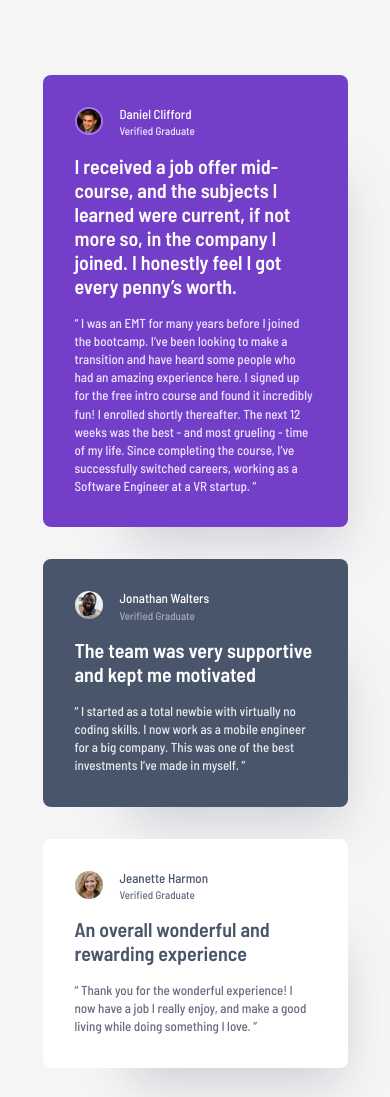
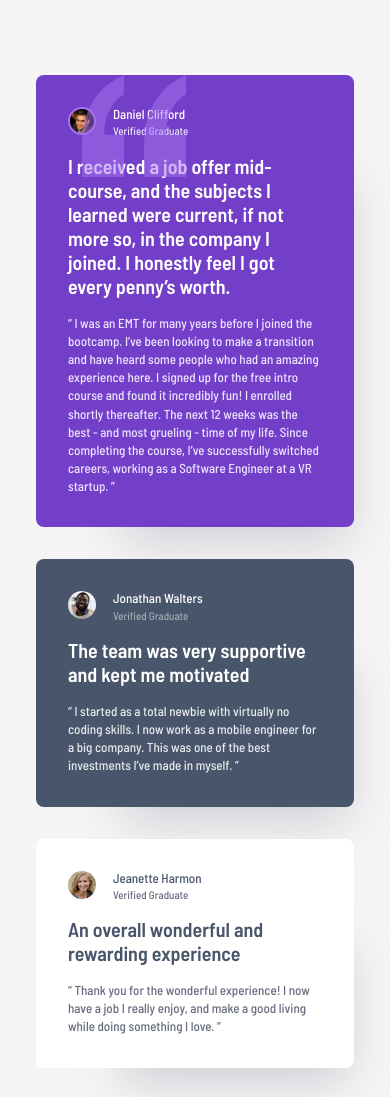
Before and after one commit to ChechiX/testimonials-grid-section, a plain HTML site: page index.html in a window 390 px wide. Shown: the top 1097 px of the page. Drawn offline with Linux system fonts and the light colour scheme.

Commit message:
add tablet view

```diff
--- a/index.html
+++ b/index.html
@@ -34,7 +34,7 @@
   </head>
   <body>
     <main class="container">
-      <article class="article bg-purple-500 drop-shadow">
+      <section class="section bg-purple-500 drop-shadow">
         <div class="profile">
           <img
             class="profile__image border-purple-300"
@@ -48,12 +48,16 @@
             <p class="author__status text-purple-50">Verified Graduate</p>
           </div>
         </div>
-        <h2 class="article__title text-white">
+
+        <div class="quote__icon"></div>
+
+        <h2 class="section__title text-white">
           I received a job offer mid-course, and the subjects I learned were
           current, if not more so, in the company I joined. I honestly feel I
           got every penny’s worth.
         </h2>
-        <p class="article__text text-purple-50">
+
+        <p class="section__text text-purple-50">
           “ I was an EMT for many years before I joined the bootcamp. I’ve been
           looking to make a transition and have heard some people who had an
           amazing experience here. I signed up for the free intro course and
@@ -62,9 +66,10 @@
           completing the course, I’ve successfully switched careers, working as
           a Software Engineer at a VR startup. ”
         </p>
-      </article>
+      </section>
 
-      <article class="article bg-grey-500 drop-shadow">
+      <div class="grid">
+        <section class="section bg-grey-500 drop-shadow">
           <div class="profile">
             <img
               class="profile__image"
@@ -79,17 +84,17 @@
             </div>
           </div>
 
-        <h2 class="article__title text-white">
+          <h2 class="section__title text-white">
             The team was very supportive and kept me motivated
           </h2>
-        <p class="article__text text-grey-100">
+          <p class="section__text text-grey-100">
             “ I started as a total newbie with virtually no coding skills. I now
-          work as a mobile engineer for a big company. This was one of the best
-          investments I’ve made in myself. ”
+            work as a mobile engineer for a big company. This was one of the
+            best investments I’ve made in myself. ”
           </p>
-      </article>
+        </section>
 
-      <article class="article bg-white drop-shadow">
+        <section class="section bg-white drop-shadow">
           <div class="profile">
             <img
               class="profile__image"
@@ -104,16 +109,17 @@
             </div>
           </div>
 
-        <h2 class="article__title text-grey-500">
+          <h2 class="section__title text-grey-500">
             An overall wonderful and rewarding experience
           </h2>
-        <p class="article__text text-grey-400">
+          <p class="section__text text-grey-400">
             “ Thank you for the wonderful experience! I now have a job I really
             enjoy, and make a good living while doing something I love. ”
           </p>
-      </article>
+        </section>
+      </div>
 
-      <article class="article bg-dark-blue drop-shadow">
+      <section class="section bg-dark-blue drop-shadow">
         <div class="profile">
           <img
             class="profile__image border-purple-300"
@@ -128,12 +134,12 @@
           </div>
         </div>
 
-        <h2 class="article__title text-grey-200">
+        <h2 class="section__title text-grey-200">
           Awesome teaching support from TAs who did the bootcamp themselves.
           Getting guidance from them and learning from their experiences was
           easy.
         </h2>
-        <p class="article__text text-grey-100">
+        <p class="section__text text-grey-100">
           “ The staff seem genuinely concerned about my progress which I find
           really refreshing. The program gave me the confidence necessary to be
           able to go out in the world and present myself as a capable junior
@@ -141,9 +147,9 @@
           attention you need from an incredible community of smart and amazing
           people. ”
         </p>
-      </article>
+      </section>
 
-      <article class="article bg-white drop-shadow">
+      <section class="section bg-white drop-shadow">
         <div class="profile">
           <img class="profile__image" src="./images/image-kira.jpg" alt="" />
 
@@ -153,10 +159,10 @@
             <p class="author__status text-grey-300">Verified Graduate</p>
           </div>
         </div>
-        <h2 class="article__title text-grey-500">
+        <h2 class="section__title text-grey-500">
           Such a life-changing experience. Highly recommended!
         </h2>
-        <p class="article__text text-grey-400">
+        <p class="section__text text-grey-400">
           “ Before joining the bootcamp, I’ve never written a line of code. I
           needed some structure from professionals who can help me learn
           programming step by step. I was encouraged to enroll by a former
@@ -169,7 +175,7 @@
           experience. It certainly helped me land a job as a full-stack
           developer after receiving multiple offers. 100% recommend! ”
         </p>
-      </article>
+      </section>
     </main>
 
     <footer class="attribution">
--- a/styles.scss
+++ b/styles.scss
@@ -126,16 +126,21 @@ body {
 .container {
   display: grid;
   gap: 2rem;
-  width: 19.0625rem;
+  width: clamp(19.0625rem, -1.3335rem + 87.0229vw, 40.4375rem);
   margin: clamp(4.5625rem, 1.1294rem + 14.6479vw, 14.3125rem) auto
     clamp(4.5625rem, 1.3715rem + 13.615vw, 13.625rem);
+
+  @media (min-width: 48rem) {
+    width: clamp(40.4375rem, 7.0804rem + 69.494vw, 69.625rem);
+  }
 }
 
-.article {
+.section {
   border-radius: 0.5rem;
   display: grid;
   gap: 1rem;
   padding: 2rem;
+  position: relative;
 }
 
 .profile {
@@ -162,12 +167,30 @@ body {
   @extend %text-preset-4;
 }
 
-.article__title {
+.quote__icon {
+  position: absolute;
+  background-image: url(./images/bg-pattern-quotation.svg);
+  width: 104px;
+  height: 102px;
+  right: 168px;
+  opacity: 50%;
+}
+
+.section__title {
   @extend %text-preset-1;
 }
 
-.article__text {
+.section__text {
   @extend %text-preset-3;
+}
+
+.grid {
+  display: grid;
+  gap: 2rem;
+
+  @media (min-width: 48rem) {
+    grid-template-columns: repeat(2, 1fr);
+  }
 }
 
 .attribution {
```
Also changed, not shown: styles.css. Lines whose indentation alone changed are shown as unchanged.
